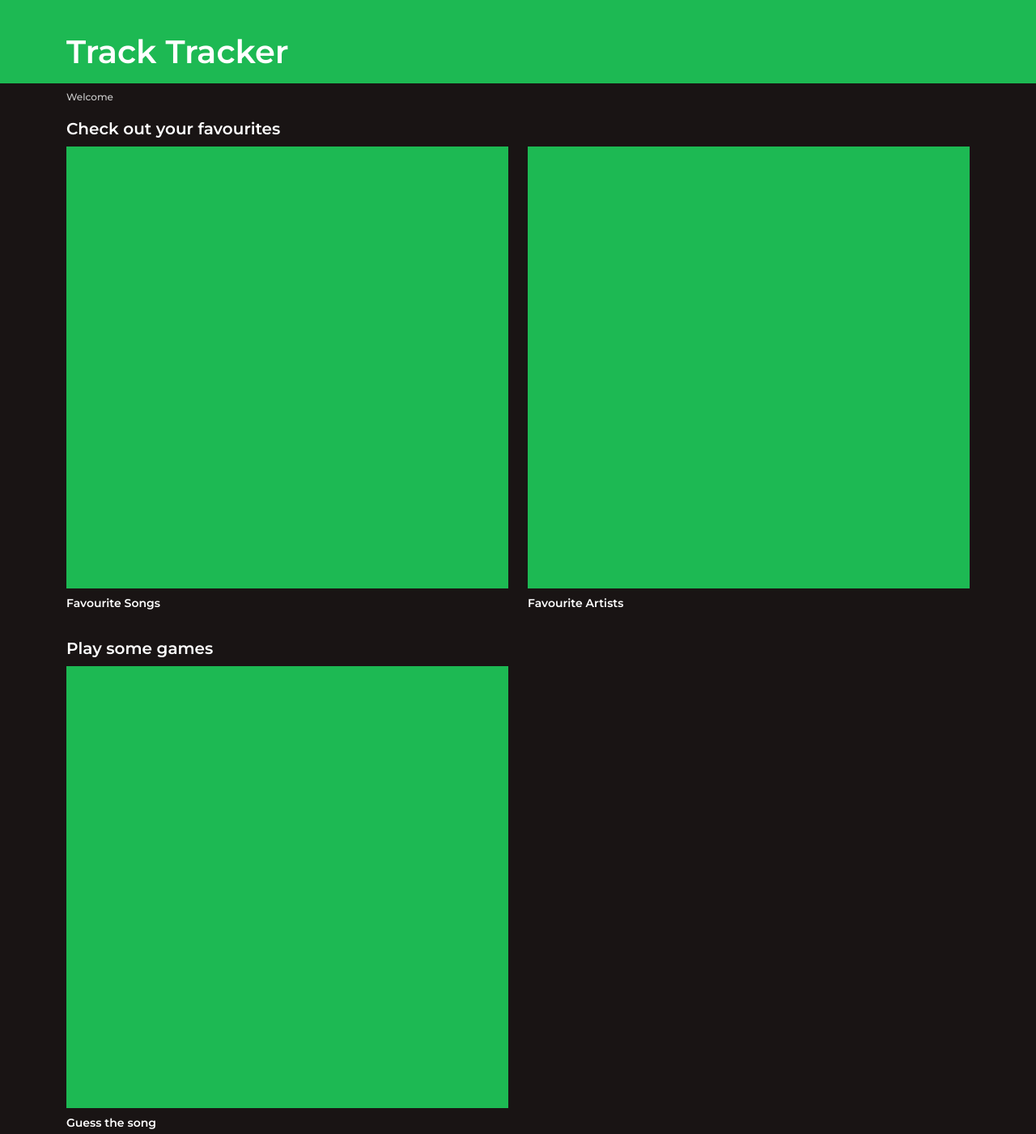
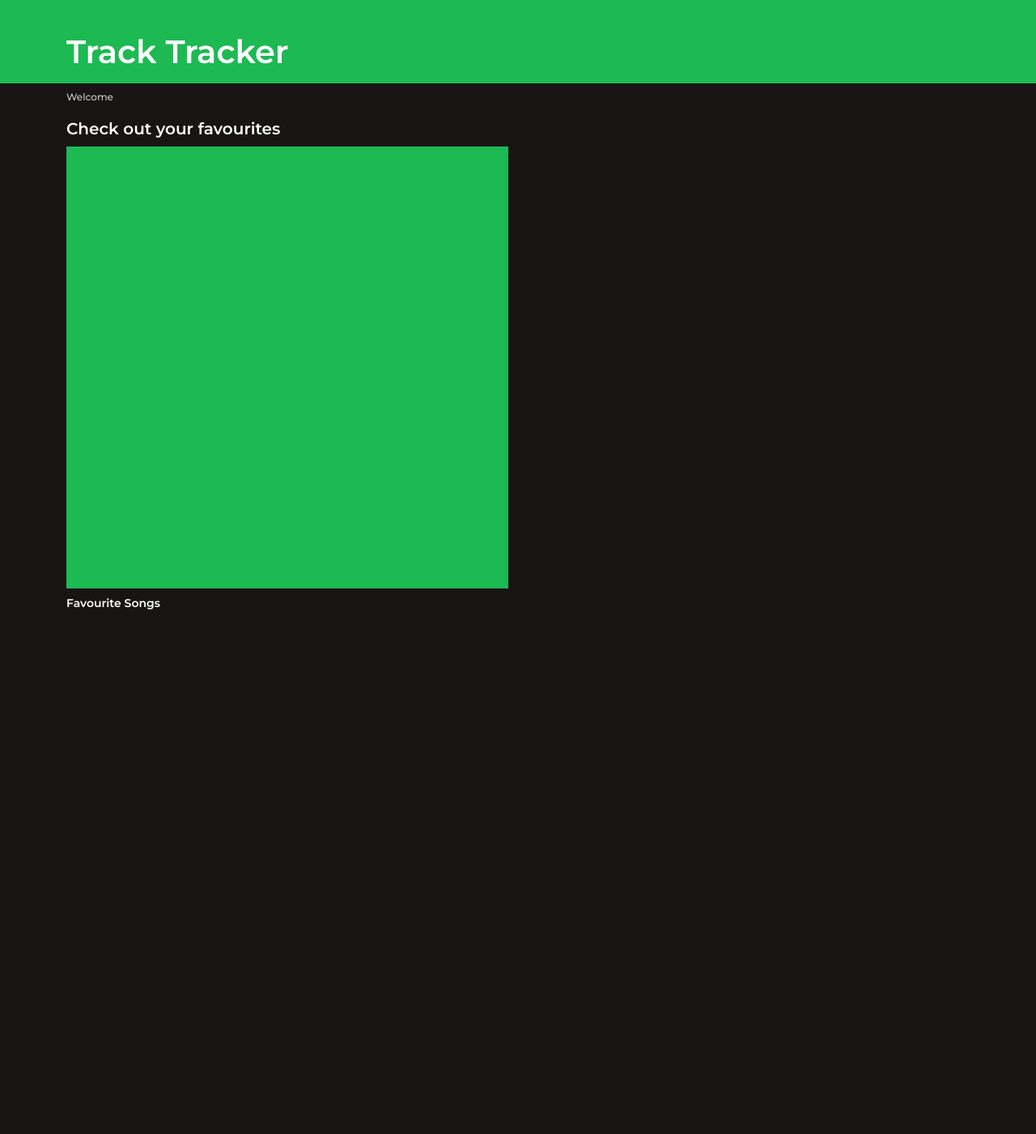
Before and after one commit to oliverfurmage/track-tracker, a React (Create React App) app: page / in a window 1280 px wide. Shown: the whole page at 81% size. After the commit the page ends 800 px from the top, so only its background shows below. Built offline with nearby package versions, Linux system fonts and the light colour scheme.

Commit message:
HOTFIX
Removed links to features that have not been implemented yet

```diff
--- a/src/components/home/Home.js
+++ b/src/components/home/Home.js
@@ -28,7 +28,7 @@ class Home extends Component{
                                     <h3>Favourite Songs</h3>
                                 </Link>
                             </div>
-                            <div className="col-6">
+                            <div className="col-6 d-none">
                                 <Link to="/favourite-tracks" className="tt-square-link">
                                     <div className="tt-square-link-image"></div>
                                     <h3>Favourite Artists</h3>
@@ -37,7 +37,7 @@ class Home extends Component{
                         </div>
                     </div>
 
-                    <div className="tt-square-link-list">
+                    <div className="tt-square-link-list d-none">
                         <h2>Play some games</h2>
                         <div className="row">
                             <div className="col-6">
```
